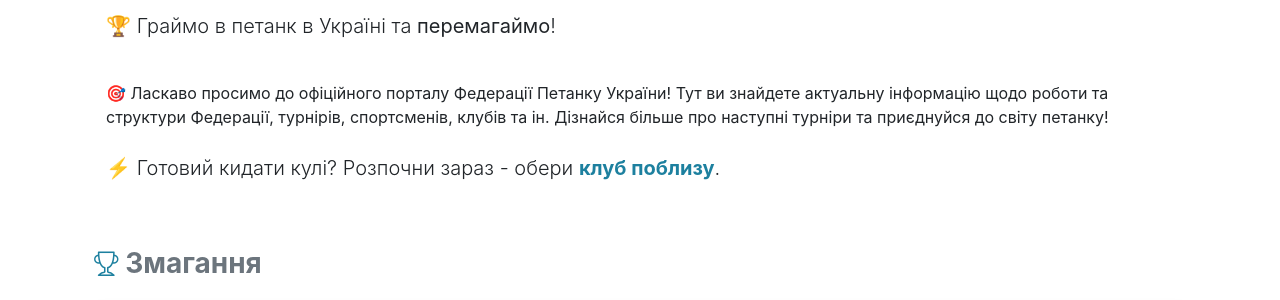
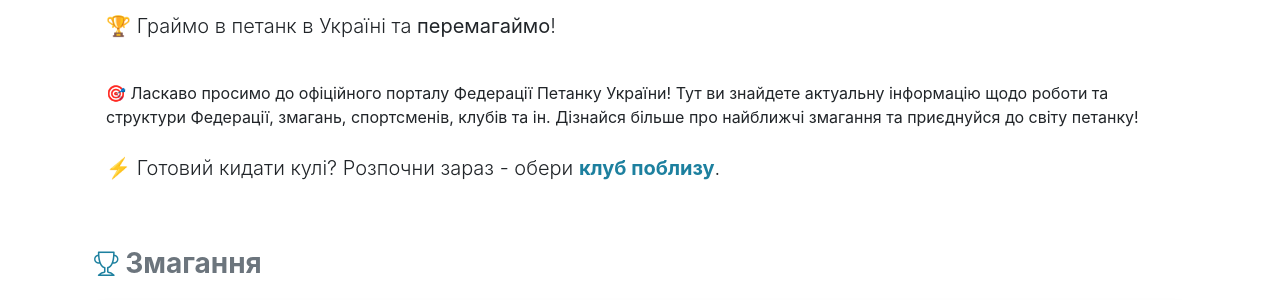
Before and after one commit to AndreyVoloshko/petanque-portal, a Django app: template components/web-api/application/federation/templates/main_page.html in a window 1280 px wide. Shown: the part 251-551 px from the top of the page. Run offline with Django 3.2, Linux system fonts and the light colour scheme; the template is opened without the code that fills it, so the values that code supplies are empty; parts of the project's set-up code (start-up, migrations or seed data) failed here and were passed over; some libraries are stand-ins or nearby versions.

Commit message:
player 2 sportsman

```diff
--- a/components/web-api/application/federation/templates/common/head.html
+++ b/components/web-api/application/federation/templates/common/head.html
@@ -12,7 +12,7 @@
 
         <meta charset="utf-8">
         <meta name="viewport" content="width=device-width, initial-scale=1, shrink-to-fit=no">
-        <meta name="description" content="Портал Федерації Петанку України. Інформація про клуби, спортсменів та турніри.">
+        <meta name="description" content="Портал Федерації Петанку України. Інформація про Федерацію петанку України, клуби, спортсменів та змагання.">
 
         <!-- Favicons -->
         <link rel="shortcut icon" href="{% static 'favicon.ico' %}">
--- a/components/web-api/application/federation/templates/main_page.html
+++ b/components/web-api/application/federation/templates/main_page.html
@@ -11,7 +11,7 @@
                 🏆  Граймо в петанк в Україні та <strong>перемагаймо</strong>!
             </p>
             <p>
-                🎯  Ласкаво просимо до офіційного порталу Федерації Петанку України! Тут ви знайдете актуальну інформацію щодо роботи та структури Федерації, турнірів, спортсменів, клубів та ін. Дізнайся більше про наступні турніри та приєднуйся до світу петанку!
+                🎯  Ласкаво просимо до офіційного порталу Федерації Петанку України! Тут ви знайдете актуальну інформацію щодо роботи та структури Федерації, змагань, спортсменів, клубів та ін. Дізнайся більше про найближчі змагання та приєднуйся до світу петанку!
             </p>
             <p class="lead mt-4">
                 ⚡  Готовий кидати кулі? Розпочни зараз - обери <a href="{% url 'clubs' %}" class="fw-bold text-decoration-none">клуб поблизу</a>.
```
